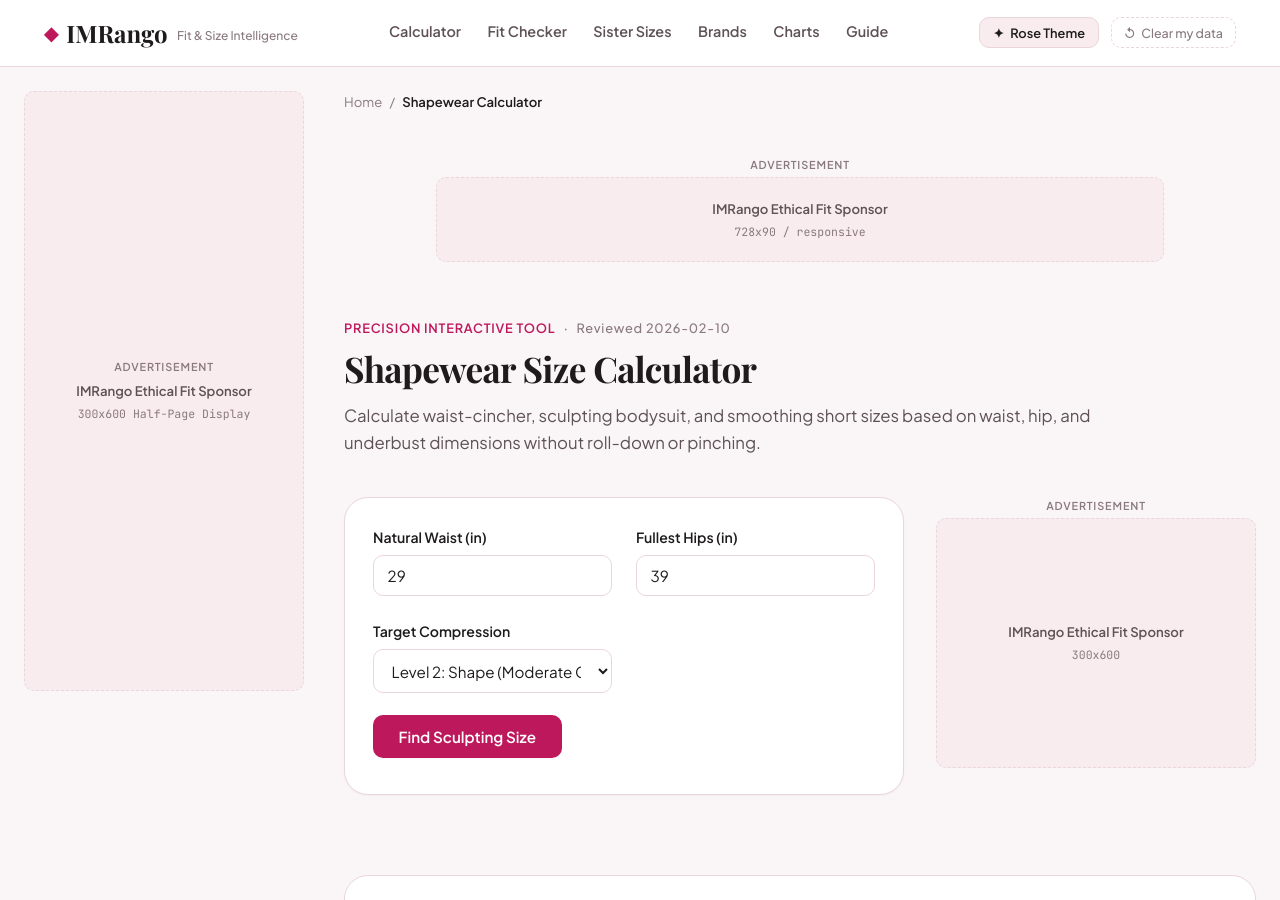
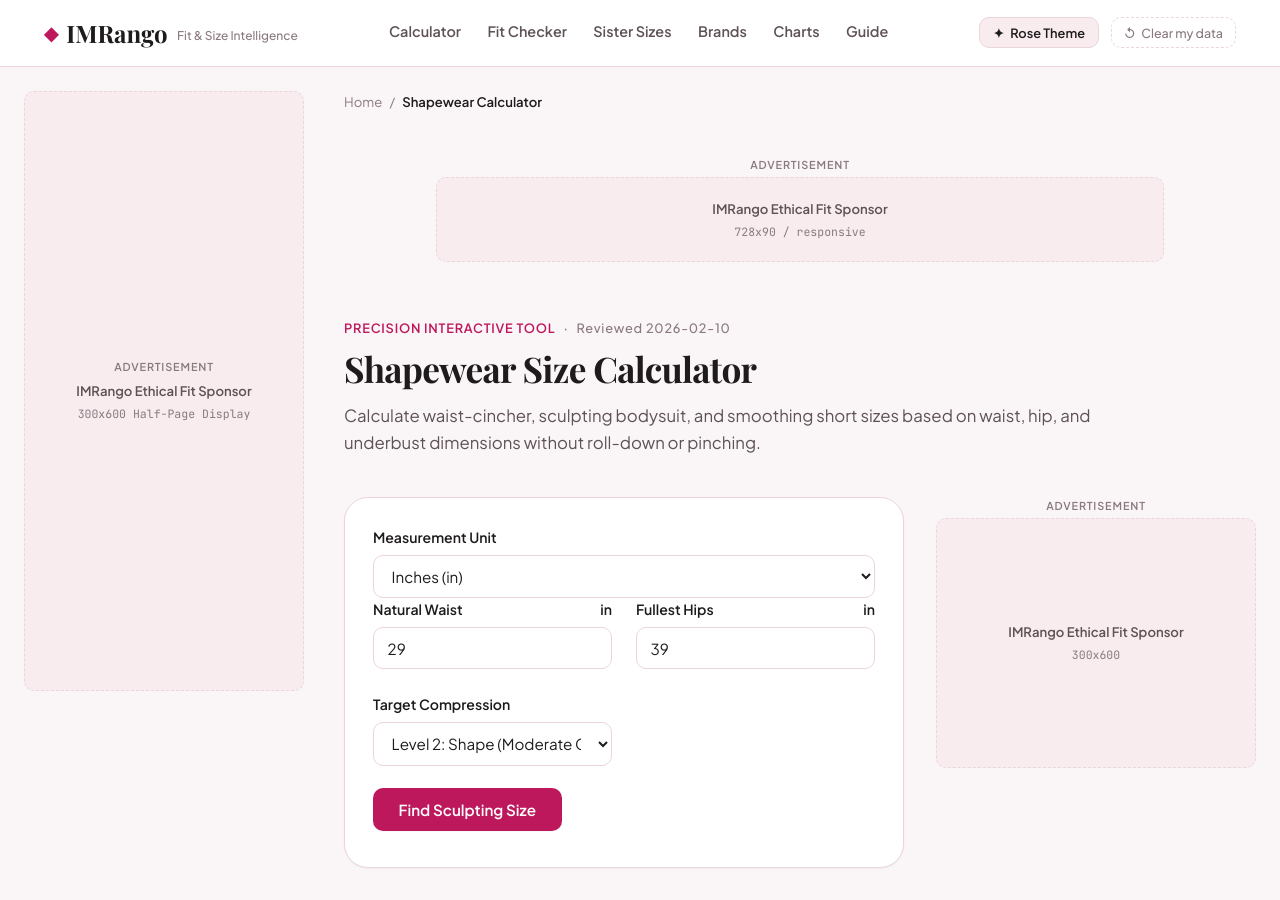
Before and after one commit to sharpedge74-cmyk/Bra-Size-Pro, a Jekyll site: the page built from shapewear-size-calculator.html, in a window 1280 px wide and 900 px high. Built offline with Jekyll 4.4.1, drawn with Linux system fonts in a browser that asks for light colours; some web fonts are replaced.

Commit message:
Add inches and centimeters selector to shapewear-size-calculator

```diff
--- a/shapewear-size-calculator.html
+++ b/shapewear-size-calculator.html
@@ -24,19 +24,28 @@ faq:
 ---
 
 <div class="calculator-card">
-  <form id="shapewear-form" class="calc-form">
+  <form id="shapewear-form" class="calc-form" data-measurement-unit-form>
+    <div class="calc-control-group measurement-unit-control">
+      <label for="shapewear-form-unit">Measurement Unit</label>
+      <div class="calc-input-wrapper">
+        <select id="shapewear-form-unit" class="measurement-unit-select" name="unit">
+          <option value="inches" selected>Inches (in)</option>
+          <option value="cm">Centimeters (cm)</option>
+        </select>
+      </div>
+    </div>
     <div class="calc-card-grid">
       <div class="calc-control-group">
-        <label for="sh-waist">Natural Waist (in)</label>
+        <label for="sh-waist">Natural Waist <span class="measurement-unit-label">in</span></label>
         <div class="calc-input-wrapper">
-          <input type="number" step="0.5" id="sh-waist" value="29" required>
+          <input type="number" step="0.5" id="sh-waist" class="measurement-input" value="29" required>
         </div>
       </div>
 
       <div class="calc-control-group">
-        <label for="sh-hips">Fullest Hips (in)</label>
+        <label for="sh-hips">Fullest Hips <span class="measurement-unit-label">in</span></label>
         <div class="calc-input-wrapper">
-          <input type="number" step="0.5" id="sh-hips" value="39" required>
+          <input type="number" step="0.5" id="sh-hips" class="measurement-input" value="39" required>
         </div>
       </div>
 
```
